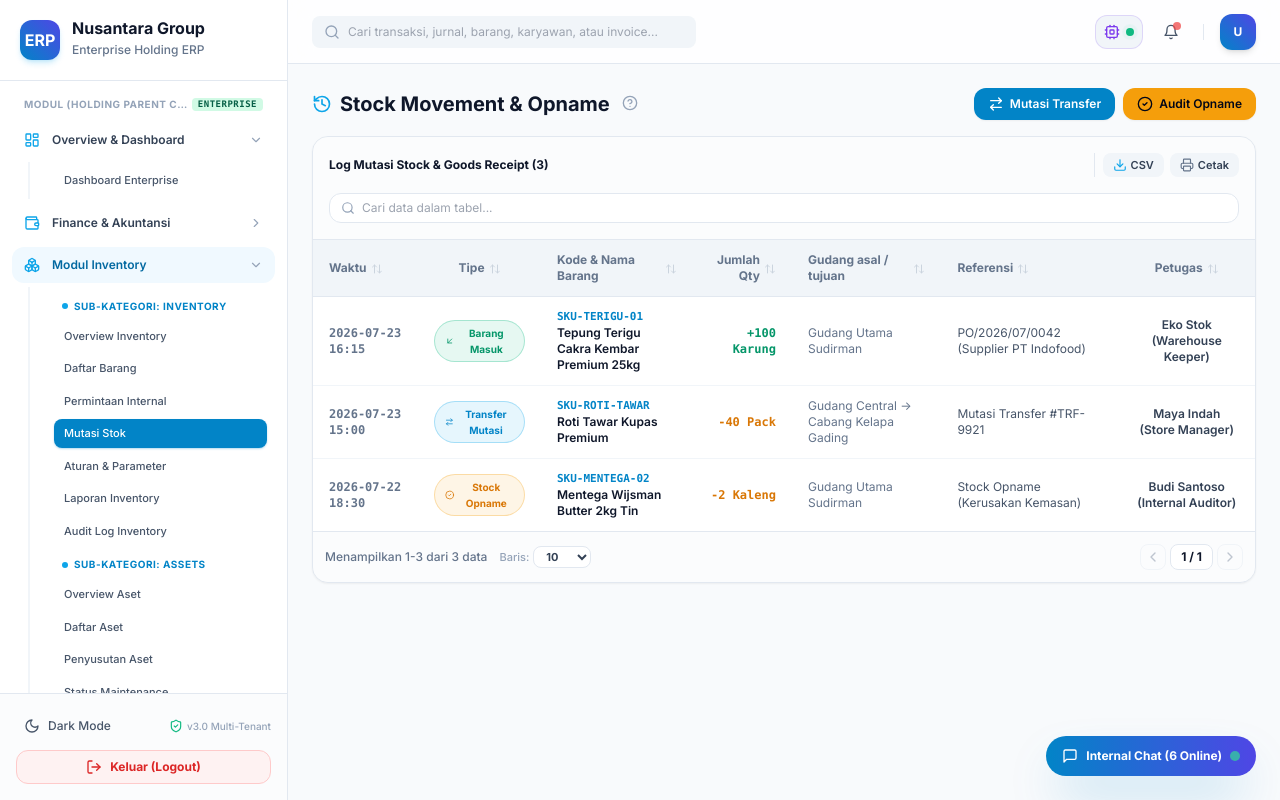
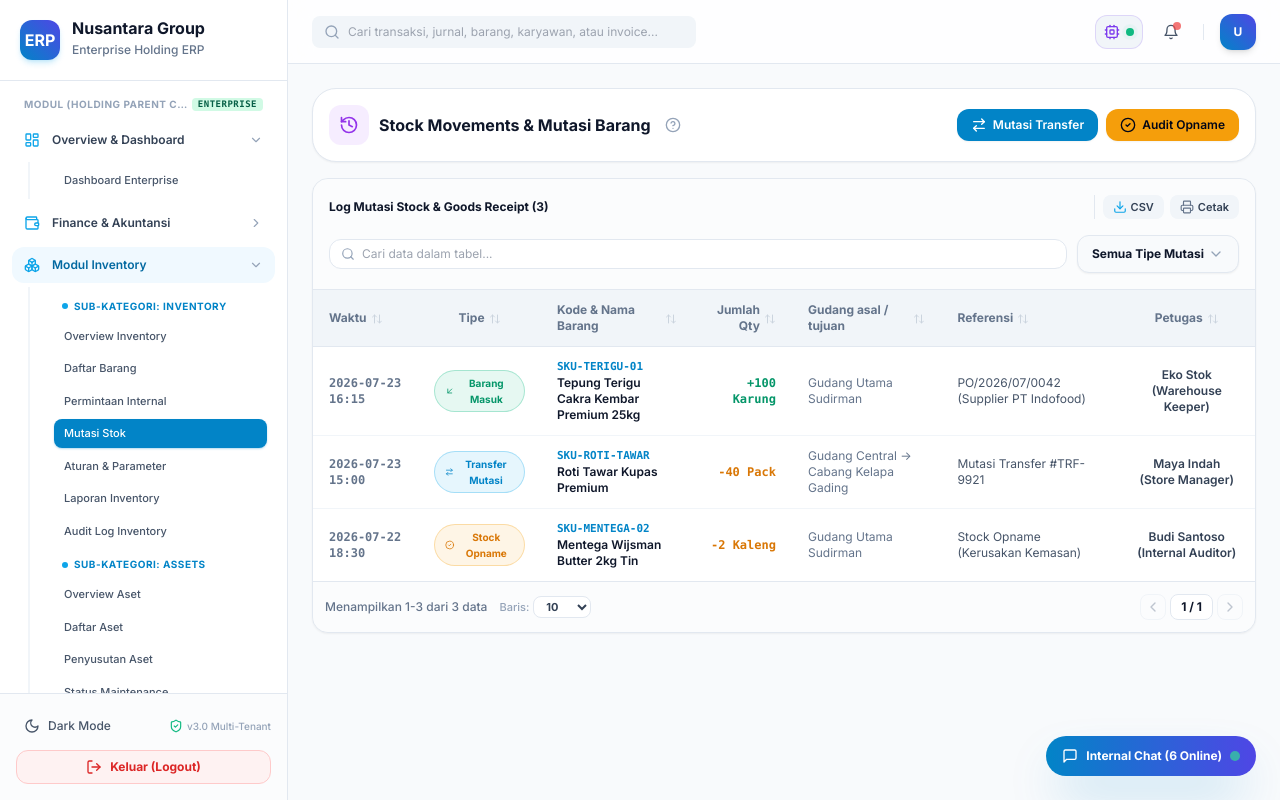
Before and after one commit to gonzhilaz/ERP-custom_multi, a Next.js app in the folder apps/web/: page /inventory/movements in a window 1280 px wide. Built offline with nearby package versions, Linux system fonts and the light colour scheme; sample sign-in values are in the browser's storage.

Commit message:
feat(filters): integrate dynamic SearchableSelect dropdown filters across core table view pages

```diff
--- a/apps/web/src/components/page/hrd/HrdLeavesView.tsx
+++ b/apps/web/src/components/page/hrd/HrdLeavesView.tsx
@@ -4,6 +4,7 @@ import React, { useState } from 'react';
 import { CalendarDays, Plus, Trash2, HelpCircle, X } from 'lucide-react';
 import { useAuth } from '@/hooks/auth/useAuth';
 import { DataTable, ColumnDef } from '@/components/ui/tables/DataTable';
+import { SearchableSelect } from '@/components/ui/dropdowns/SearchableSelect';
 
 interface LeaveItem {
   id: string;
@@ -16,6 +17,7 @@ interface LeaveItem {
 
 export const HrdLeavesView = () => {
   const { user } = useAuth();
+  const [typeFilter, setTypeFilter] = useState<'ALL' | 'PAID' | 'UNPAID'>('ALL');
   const [leaves, setLeaves] = useState<LeaveItem[]>([
     { id: 'lv-01', code: 'CUTI-TAHUNAN', name: 'Cuti Tahunan Karyawan (12 Hari)', defaultQuota: 12, isPaid: true, requiresDoctorNote: false },
     { id: 'lv-02', code: 'IZIN-SAKIT', name: 'Izin Sakit Dengan Surat Dokter', defaultQuota: 30, isPaid: true, requiresDoctorNote: true },
@@ -72,6 +74,12 @@ export const HrdLeavesView = () => {
     }
   ];
 
+  const filteredLeaves = leaves.filter((lv) => {
+    if (typeFilter === 'PAID' && !lv.isPaid) return false;
+    if (typeFilter === 'UNPAID' && lv.isPaid) return false;
+    return true;
+  });
+
   return (
     <div className="space-y-4 text-xs">
       <div className="flex flex-col sm:flex-row sm:items-center justify-between gap-4 bg-white dark:bg-slate-900 p-4 rounded-3xl border border-slate-200 dark:border-slate-800 shadow-sm">
@@ -107,10 +115,24 @@ export const HrdLeavesView = () => {
         </button>
       </div>
 
+
+
       <DataTable
-        headerTitle={`Master Kategori Cuti & Izin Perusahaan (${leaves.length})`}
+        headerTitle={`Master Kategori Cuti & Izin Perusahaan (${filteredLeaves.length})`}
         columns={columns}
-        data={leaves}
+        data={filteredLeaves}
+        filterComponent={
+          <SearchableSelect
+            value={typeFilter}
+            onChange={(val) => setTypeFilter(val as any)}
+            options={[
+              { id: 'ALL', label: 'Semua Status Gaji' },
+              { id: 'PAID', label: 'Paid Leave (Bergaji)' },
+              { id: 'UNPAID', label: 'Unpaid Leave (Tanpa Gaji)' }
+            ]}
+            className="w-48"
+          />
+        }
         keyExtractor={(lv) => lv.id}
       />
 
--- a/apps/web/src/components/page/hrd/HrdWarningLettersView.tsx
+++ b/apps/web/src/components/page/hrd/HrdWarningLettersView.tsx
@@ -93,6 +93,13 @@ export const HrdWarningLettersView = () => {
     }
   ];
 
+  const [spTypeFilter, setSpTypeFilter] = useState<string>('ALL');
+
+  const filteredSpList = warningLetters.filter((sp) => {
+    if (spTypeFilter !== 'ALL' && sp.spType !== spTypeFilter) return false;
+    return true;
+  });
+
   return (
     <div className="space-y-4 text-xs">
       <div className="flex flex-col sm:flex-row sm:items-center justify-between gap-4 bg-white dark:bg-slate-900 p-4 rounded-3xl border border-slate-200 dark:border-slate-800 shadow-sm">
@@ -129,9 +136,23 @@ export const HrdWarningLettersView = () => {
       </div>
 
       <DataTable
-        headerTitle={`Daftar Surat Peringatan Aktif (${warningLetters.length})`}
+        headerTitle={`Katalog Surat Peringatan Disiplin Karyawan (${filteredSpList.length})`}
         columns={columns}
-        data={warningLetters}
+        data={filteredSpList}
+        filterComponent={
+          <SearchableSelect
+            value={spTypeFilter}
+            onChange={(val) => setSpTypeFilter(val)}
+            options={[
+              { id: 'ALL', label: 'Semua Tipe SP' },
+              { id: 'SP_1', label: 'SP 1 (Peringatan 1)' },
+              { id: 'SP_2', label: 'SP 2 (Peringatan 2)' },
+              { id: 'SP_3', label: 'SP 3 (Peringatan 3)' },
+              { id: 'PHK_OFFBOARDING', label: 'PHK Offboarding' }
+            ]}
+            className="w-48"
+          />
+        }
         keyExtractor={(sp) => sp.id}
       />
 
--- a/apps/web/src/components/page/inventory/InventoryMovementsView.tsx
+++ b/apps/web/src/components/page/inventory/InventoryMovementsView.tsx
@@ -3,11 +3,13 @@
 import React, { useState } from 'react';
 import { ArrowDownLeft, History, CheckCircle2, ArrowRightLeft, X, HelpCircle } from 'lucide-react';
 import { useInventory } from '@/hooks/inventory/useInventory';
+import { ModuleHeader } from '@/components/ui/cards/ModuleHeader';
 import { SearchableSelect } from '@/components/ui/dropdowns/SearchableSelect';
 import { DataTable, ColumnDef } from '@/components/ui/tables/DataTable';
 
 export const InventoryMovementsView = () => {
   const { allItems } = useInventory();
+  const [movementTypeFilter, setMovementTypeFilter] = useState<string>('ALL');
   const [isTransferModalOpen, setIsTransferModalOpen] = useState(false);
   const [isOpnameModalOpen, setIsOpnameModalOpen] = useState(false);
   const [showGlossary, setShowGlossary] = useState(false);
@@ -113,49 +115,26 @@ export const InventoryMovementsView = () => {
     setIsOpnameModalOpen(false);
   };
 
+  const filteredMovements = mockMovements.filter((mov) => {
+    if (movementTypeFilter !== 'ALL' && mov.type !== movementTypeFilter) return false;
+    return true;
+  });
+
   return (
     <div className="space-y-4">
-      {/* Header Bar & Actions */}
-      <div className="flex flex-col sm:flex-row sm:items-center justify-between gap-4">
+      {/* Universal Module Header */}
+      <ModuleHeader
+        title="Stock Movements & Mutasi Barang"
+        icon={History}
+        iconBgColor="bg-purple-500/10 text-purple-600 dark:text-purple-400"
+        glossaryTitle="Glossary Mutasi & Audit Stok"
+        glossaryItems={[
+          { term: 'Goods Receipt', description: 'Penerimaan barang dari Vendor/Supplier ke Gudang Utama.' },
+          { term: 'Stock Transfer', description: 'Perpindahan stok antar gudang cabang atau departemen.' },
+          { term: 'Opname Adjustment', description: 'Penyesuaian selisih stok pisik hasil stock opname berkala.' }
+        ]}
+        actions={
           <div className="flex items-center gap-2">
-          <h1 className="text-xl font-bold text-slate-900 dark:text-white flex items-center gap-2">
-            <History className="w-5 h-5 text-sky-500" />
-            <span>Stock Movement & Opname</span>
-          </h1>
-
-          {/* Glossary Popup Trigger */}
-          <div className="relative">
-            <button
-              onClick={() => setShowGlossary(!showGlossary)}
-              className="text-slate-400 hover:text-sky-500 transition-colors p-1"
-              title="Informasi & Glossary Mutasi"
-            >
-              <HelpCircle className="w-4 h-4" />
-            </button>
-
-            {showGlossary && (
-              <div className="absolute left-0 top-7 z-30 w-80 p-3.5 bg-slate-900 text-white rounded-2xl shadow-xl text-xs space-y-2 border border-slate-700">
-                <div className="flex items-center justify-between border-b border-slate-800 pb-1.5 font-bold text-sky-400">
-                  <span>Glossary Mutasi & Opname</span>
-                  <button onClick={() => setShowGlossary(false)} className="text-slate-400 hover:text-white">
-                    <X className="w-3.5 h-3.5" />
-                  </button>
-                </div>
-                <p className="text-[11px] text-slate-300">
-                  - <strong>Goods Receipt (GRN)</strong>: Mutasi penerimaan barang dari hasil PO supplier.
-                </p>
-                <p className="text-[11px] text-slate-300">
-                  - <strong>Stock Transfer</strong>: Perpindahan persediaan stok antar gudang / cabang.
-                </p>
-                <p className="text-[11px] text-slate-300">
-                  - <strong>Stock Opname Audit</strong>: Penyesuaian fisik persediaan dengan buku ledger.
-                </p>
-              </div>
-            )}
-          </div>
-        </div>
-
-        <div className="flex items-center gap-2 shrink-0">
             <button
               onClick={() => setIsTransferModalOpen(true)}
               className="px-3.5 py-2 bg-sky-600 hover:bg-sky-500 text-white rounded-xl text-xs font-semibold shadow-sm flex items-center gap-1.5 cursor-pointer"
@@ -171,11 +150,26 @@ export const InventoryMovementsView = () => {
               <span>Audit Opname</span>
             </button>
           </div>
-      </div>
+        }
+      />
 
       {/* Movements Log Table */}
       <DataTable
-        headerTitle={`Log Mutasi Stock & Goods Receipt (${mockMovements.length})`}
+        headerTitle={`Log Mutasi Stock & Goods Receipt (${filteredMovements.length})`}
+        data={filteredMovements}
+        filterComponent={
+          <SearchableSelect
+            value={movementTypeFilter}
+            onChange={(val) => setMovementTypeFilter(val)}
+            options={[
+              { id: 'ALL', label: 'Semua Tipe Mutasi' },
+              { id: 'GOODS_IN', label: 'Barang Masuk (Goods Receipt)' },
+              { id: 'TRANSFER_STOCK', label: 'Mutasi Transfer Antar Gudang' },
+              { id: 'OPNAME_ADJUSTMENT', label: 'Penyesuaian Stock Opname' }
+            ]}
+            className="w-56"
+          />
+        }
         columns={[
           { key: 'timestamp', header: 'Waktu', className: 'font-mono font-bold text-slate-500', render: (mov) => mov.timestamp },
           {
@@ -224,7 +218,6 @@ export const InventoryMovementsView = () => {
           { key: 'reference', header: 'Referensi', className: 'text-slate-600 dark:text-slate-300', render: (mov) => mov.reference },
           { key: 'operator', header: 'Petugas', align: 'center', className: 'font-semibold', render: (mov) => mov.operator }
         ]}
-        data={mockMovements}
         keyExtractor={(mov) => mov.id}
       />
 
--- a/apps/web/src/components/page/vendor/VendorPurchaseOrdersView.tsx
+++ b/apps/web/src/components/page/vendor/VendorPurchaseOrdersView.tsx
@@ -57,6 +57,13 @@ export const VendorPurchaseOrdersView = () => {
     rejectPO(id);
   };
 
+  const [statusFilter, setStatusFilter] = useState<string>('ALL');
+
+  const filteredPoList = poList.filter((po) => {
+    if (statusFilter !== 'ALL' && po.status !== statusFilter) return false;
+    return true;
+  });
+
   return (
     <div className="space-y-4">
       {/* Universal Module Header */}
@@ -82,7 +89,21 @@ export const VendorPurchaseOrdersView = () => {
 
       {/* PO List Table */}
       <DataTable
-        headerTitle={`Daftar Purchase Order (${poList.length})`}
+        headerTitle={`Daftar Purchase Order (${filteredPoList.length})`}
+        data={filteredPoList}
+        filterComponent={
+          <SearchableSelect
+            value={statusFilter}
+            onChange={(val) => setStatusFilter(val)}
+            options={[
+              { id: 'ALL', label: 'Semua Status PO' },
+              { id: 'WAITING_APPROVAL_DIREKTUR', label: 'Menunggu ACC Direktur' },
+              { id: 'APPROVED', label: 'Approved (Disetujui)' },
+              { id: 'REJECTED', label: 'Rejected (Ditolak)' }
+            ]}
+            className="w-48"
+          />
+        }
         columns={[
           { key: 'poNumber', header: 'No. PO', className: 'font-mono font-bold text-sky-600 dark:text-sky-400', render: (po) => po.poNumber },
           { key: 'vendorName', header: 'Vendor Supplier', className: 'font-semibold text-slate-900 dark:text-white', render: (po) => po.vendorName },
@@ -150,7 +171,6 @@ export const VendorPurchaseOrdersView = () => {
             )
           }
         ]}
-        data={poList}
         keyExtractor={(po) => po.id}
       />
 
```
Also changed, not shown: apps/web/src/components/page/hrd/HrdWorkerSettingsView.tsx (+27 -5 lines), apps/web/src/components/page/pos/PosTaxView.tsx (+23 -3 lines). Lines whose indentation alone changed are shown as unchanged.
